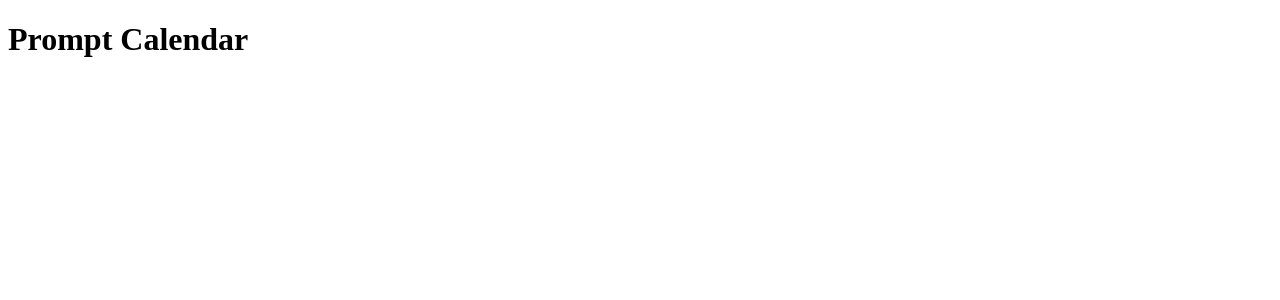
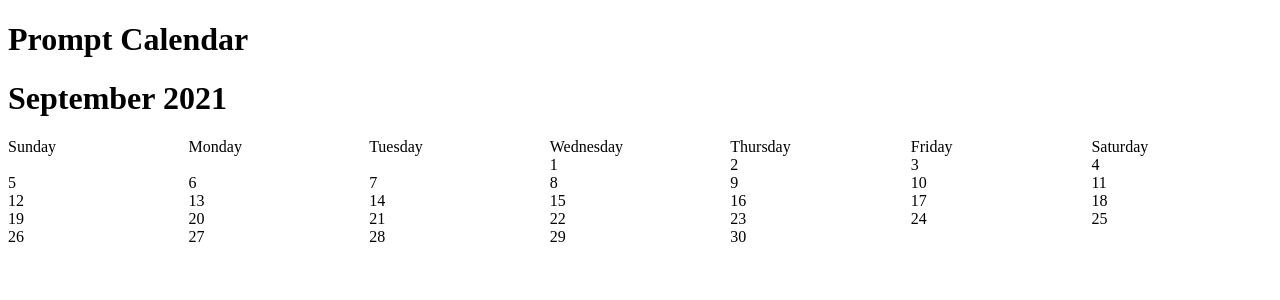
Before and after one commit to arvagas/prompt-frontend, a React app: page / in a window 1280 px wide. Shown: the top 300 px of the page. Built offline with nearby package versions, Linux system fonts and the light colour scheme.

Commit message:
created basic calendar

```diff
--- a/src/App.jsx
+++ b/src/App.jsx
@@ -1,9 +1,16 @@
 // library imports
-import React from 'react';
+import React from "react";
+// component imports
+import Month from "./components/calendar/Month";
+// styles
+import "./index.css"
 
 const App = () => {
   return (
-    <h1>Prompt Calendar</h1>
+    <div>
+      <h1>Prompt Calendar</h1>
+      <Month />
+    </div>
   );
 }
 
--- /dev/null
+++ b/src/components/calendar/Day.jsx
@@ -0,0 +1,16 @@
+// library imports
+import React from 'react';
+
+const Day = ( props ) => {
+  let { day, placement } = props;
+
+  return (
+    <div
+      style={ {gridColumn: placement === 0 ? "4" : ""} }
+    >
+      {day}
+    </div>
+  )
+}
+
+export default Day
--- /dev/null
+++ b/src/components/calendar/Month.jsx
@@ -0,0 +1,32 @@
+// library imports
+import React from 'react';
+// component imports
+import Day from "./Day";
+
+const Month = () => {
+  let dayOfWeek = ["Sunday", "Monday","Tuesday", "Wednesday", "Thursday", "Friday", "Saturday"];
+  let days = Array.from({length: 30}, (_, index) => index + 1);
+
+  return (
+    <div>
+      <h1 class="month-name">September 2021</h1>
+
+      <div class="day-of-week">
+        {dayOfWeek.map((weeklyDay, index) => (
+          <div class="weekly-day">
+            {weeklyDay}
+          </div>
+        ))}
+      </div>
+
+      <div class="date-grid">
+        {days.map((day, index) => (
+          <Day day={day} placement={index} />
+        ))}
+      </div>
+
+    </div>
+  )
+}
+
+export default Month;
--- /dev/null
+++ b/src/index.css
@@ -0,0 +1,5 @@
+.day-of-week,
+.date-grid {
+  display: grid;
+  grid-template-columns: repeat(7, 1fr);
+}
```
